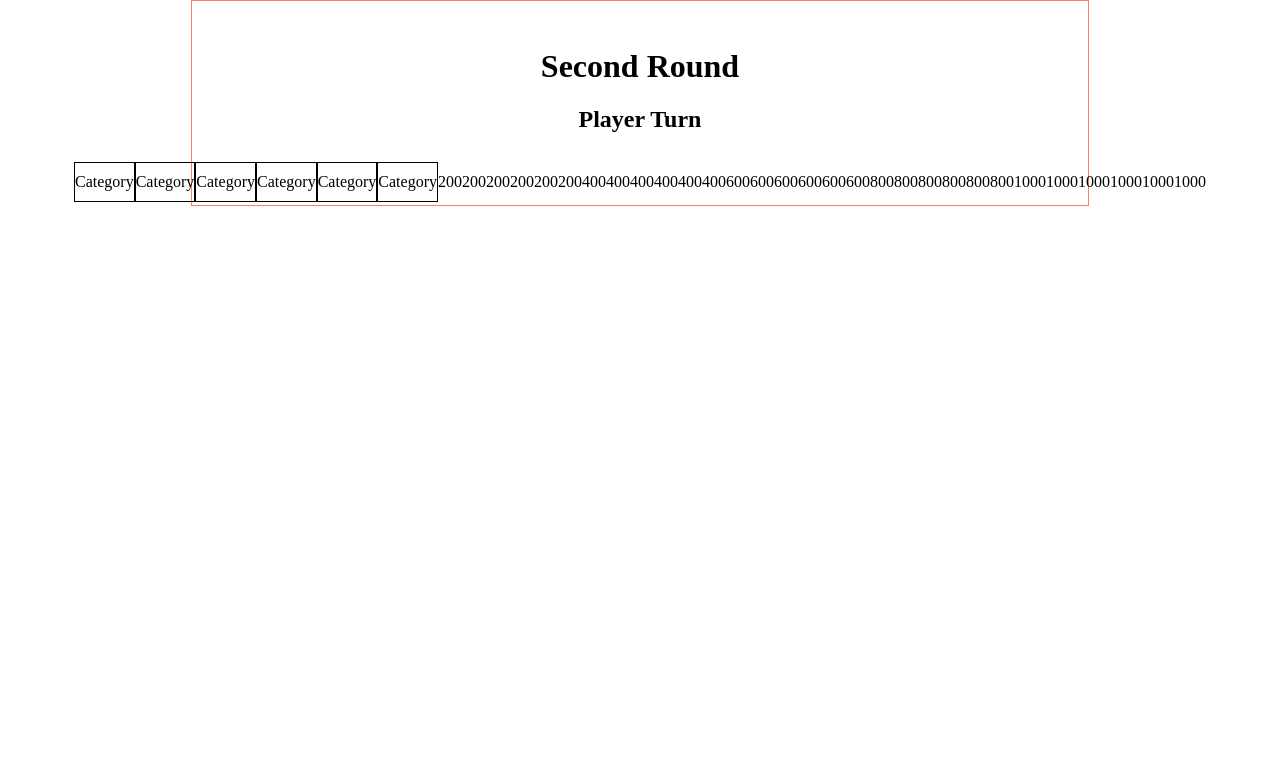
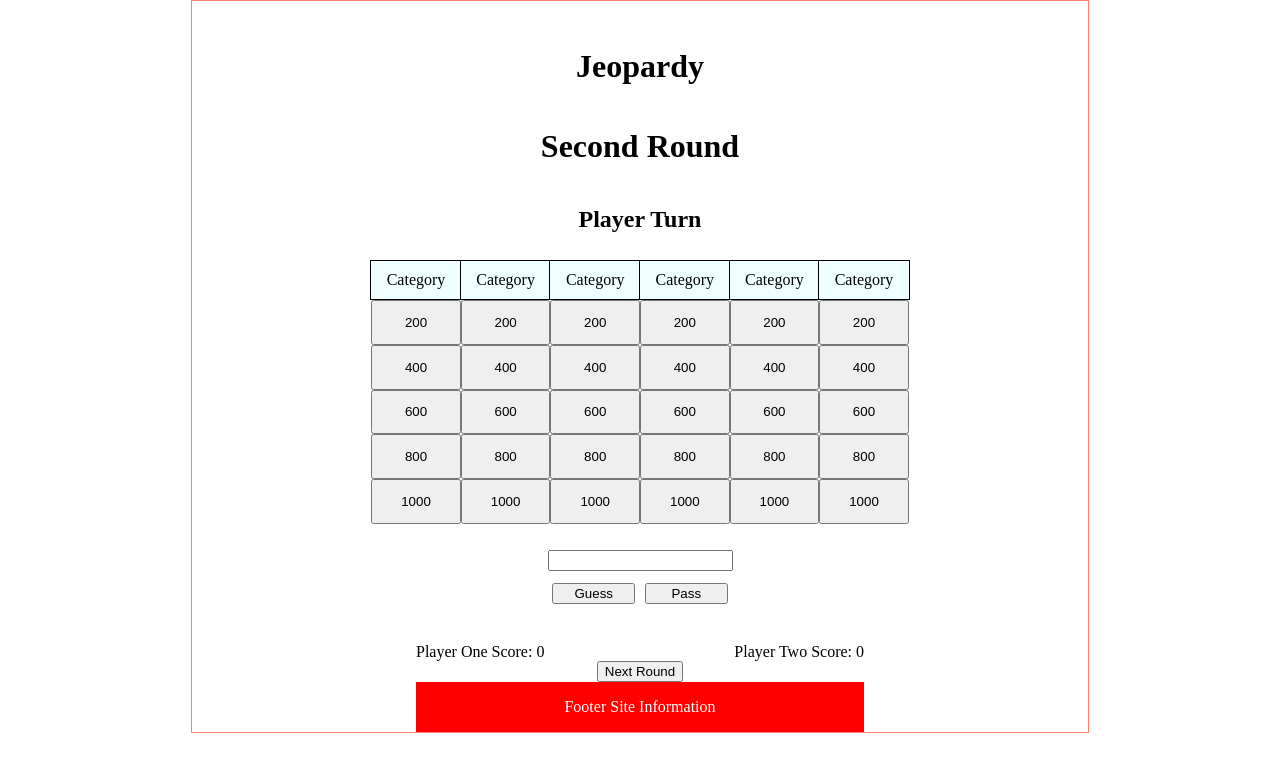
Before and after one commit to burlingtoncodeacademy-students/jeopardy-board-HammanAnderson, a plain HTML site: page round-2.html in a window 1280 px wide. Drawn offline with Linux system fonts and the light colour scheme.

Commit message:
flexbox gameboard continued. Scale off

```diff
--- a/round-2.html
+++ b/round-2.html
@@ -1,67 +1,92 @@
 <!DOCTYPE html>
 <html lang="en">
   <head>
-  <link rel="stylesheet" href="Styles/stylerounds.css">
-  <meta charset="UTF-8">
-  <meta http-equiv="X-UA-Compatible" content="IE=edge">
-  <meta name="viewport" content="width=device-width, initial-scale=1.0">
-  <title>Jeopardy-Round2</title>
+    <link rel="stylesheet" href="Styles/stylerounds.css" />
+    <meta charset="UTF-8" />
+    <meta http-equiv="X-UA-Compatible" content="IE=edge" />
+    <meta name="viewport" content="width=device-width, initial-scale=1.0" />
+    <title>Jeopardy-Round1</title>
   </head>
   <body>
     <header>
-    <h1>Second Round</h1>
-    <h2>Player Turn</h2>
+      <h1 id="header">Jeopardy</h1>
     </header>
     <main>
-    <!-- grid components needed for game board-->
-    <div class="gameboard">
-      <!-- catagory header on grid -->
-      <div class="category a">Category</div>
-      <div class="category b">Category</div>
-      <div class="category c">Category</div>
-      <div class="category d">Category</div>
-      <div class="category e">Category</div>
-      <div class="category f">Category</div>
-      <!-- row 200 -->
-      <div class="question q1">200</div>
-      <div class="question q2">200</div>
-      <div class="question q3">200</div>
-      <div class="question q4">200</div>
-      <div class="question q5">200</div>
-      <div class="question q6">200</div>
-      <!-- row 400 -->
-      <div class="question q7">400</div>
-      <div class="question q8">400</div>
-      <div class="question q9">400</div>
-      <div class="question q10">400</div>
-      <div class="question q11">400</div>
-      <div class="question q12">400</div>
-      <!-- row 600 -->
-      <div class="question q13">600</div>
-      <div class="question q14">600</div>
-      <div class="question q15">600</div>
-      <div class="question q16">600</div>
-      <div class="question q17">600</div>
-      <div class="question q18">600</div>
-      <!-- row 800 -->
-      <div class="question q19">800</div>
-      <div class="question q20">800</div>
-      <div class="question q21">800</div>
-      <div class="question q22">800</div>
-      <div class="question q23">800</div>
-      <div class="question q24">800</div>
-      <!-- row 1000 -->
-      <div class="question q25">1000</div>
-      <div class="question q26">1000</div>
-      <div class="question q27">1000</div>
-      <div class="question q28">1000</div>
-      <div class="question q29">1000</div>
-      <div class="question q30">1000</div>
-    </div>
-
-    <!-- <section class="userinput"></section>
-    <section class="score"></section> -->
-    <!-- <footer>Footer Site Information</footer> -->
+      <h1 id="title">Second Round</h1>
+      <section id="turn">
+        <h2>Player Turn</h2>
+      </section>
+      <!-- components needed for game board-->
+      <section class="gameboard">
+        <!-- Column 1 flex -->
+        <section class="column">
+          <div class="category"><p>Category</p></div>
+          <div class="question"><button type="button" class="R2200">200</button></div>
+          <div class="question"><button type="button" class="R2400">400</button></div>
+          <div class="question"><button type="button" class="R2600">600</button></div>
+          <div class="question"><button type="button" class="R2800">800</button></div>
+          <div class="question"><button type="button" class="R21000">1000</button></div>
+        </section>
+        <!-- Column 2 flex -->
+        <section class="column">
+          <div class="category"><p>Category</p></div>
+          <div class="question"><button type="button" class="R2200">200</button></div>
+          <div class="question"><button type="button" class="R2400">400</button></div>
+          <div class="question"><button type="button" class="R2600">600</button></div>
+          <div class="question"><button type="button" class="R2800">800</button></div>
+          <div class="question"><button type="button" class="R21000">1000</button></div>
+        </section>
+        <!-- Column 3 flex -->
+        <section class="column">
+          <div class="category"><p>Category</p></div>
+          <div class="question"><button type="button" class="R2200">200</button></div>
+          <div class="question"><button type="button" class="R2400">400</button></div>
+          <div class="question"><button type="button" class="R2600">600</button></div>
+          <div class="question"><button type="button" class="R2800">800</button></div>
+          <div class="question"><button type="button" class="R21000">1000</button></div>
+        </section>
+        <!-- Column 4 flex -->
+        <section class="column">
+          <div class="category"><p>Category</p></div>
+          <div class="question"><button type="button" class="R2200">200</button></div>
+          <div class="question"><button type="button" class="R2400">400</button></div>
+          <div class="question"><button type="button" class="R2600">600</button></div>
+          <div class="question"><button type="button" class="R2800">800</button></div>
+          <div class="question"><button type="button" class="R21000">1000</button></div>
+        </section>
+        <!-- Column 5 flex -->
+        <section class="column">
+          <div class="category"><p>Category</p></div>
+          <div class="question"><button type="button" class="R2200">200</button></div>
+          <div class="question"><button type="button" class="R2400">400</button></div>
+          <div class="question"><button type="button" class="R2600">600</button></div>
+          <div class="question"><button type="button" class="R2800">800</button></div>
+          <div class="question"><button type="button" class="R21000">1000</button></div>
+        </section>
+        <!-- Column 6 flex -->
+        <section class="column">
+          <div class="category"><p>Category</p></div>
+          <div class="question"><button type="button" class="R2200">200</button></div>
+          <div class="question"><button type="button" class="R2400">400</button></div>
+          <div class="question"><button type="button" class="R2600">600</button></div>
+          <div class="question"><button type="button" class="R2800">800</button></div>
+          <div class="question"><button type="button" class="R21000">1000</button></div>
+        </section>
+      </section>
+      <section class="userinput">
+        <input type="text" id="answer" name="answer" />
+        <button type="button" id="guess">Guess</button>
+        <button type="button" id="pass">Pass</button>
+      </section>
+      <section class="score">
+        <!-- Need to have functionality for gameplay once JavaScript added -->
+        <div id="player1">Player One Score: 0</div>
+        <div id="player2">Player Two Score: 0</div>
+      </section>
+      <form action="final-jeopardy.html">
+      <button id="next">Next Round</button>
+    </form>
+      <footer><p>Footer Site Information</p></footer>
     </main>
   </body>
 </html>
```
Lines whose indentation alone changed are shown as unchanged.
